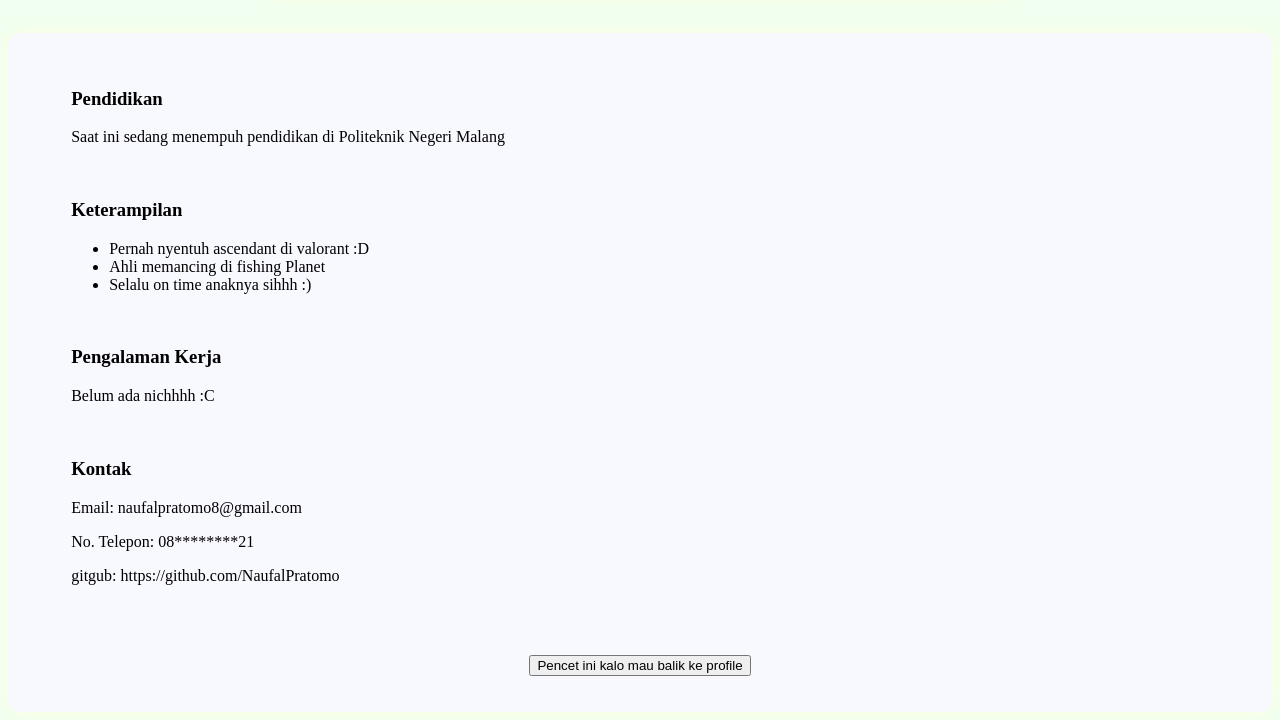
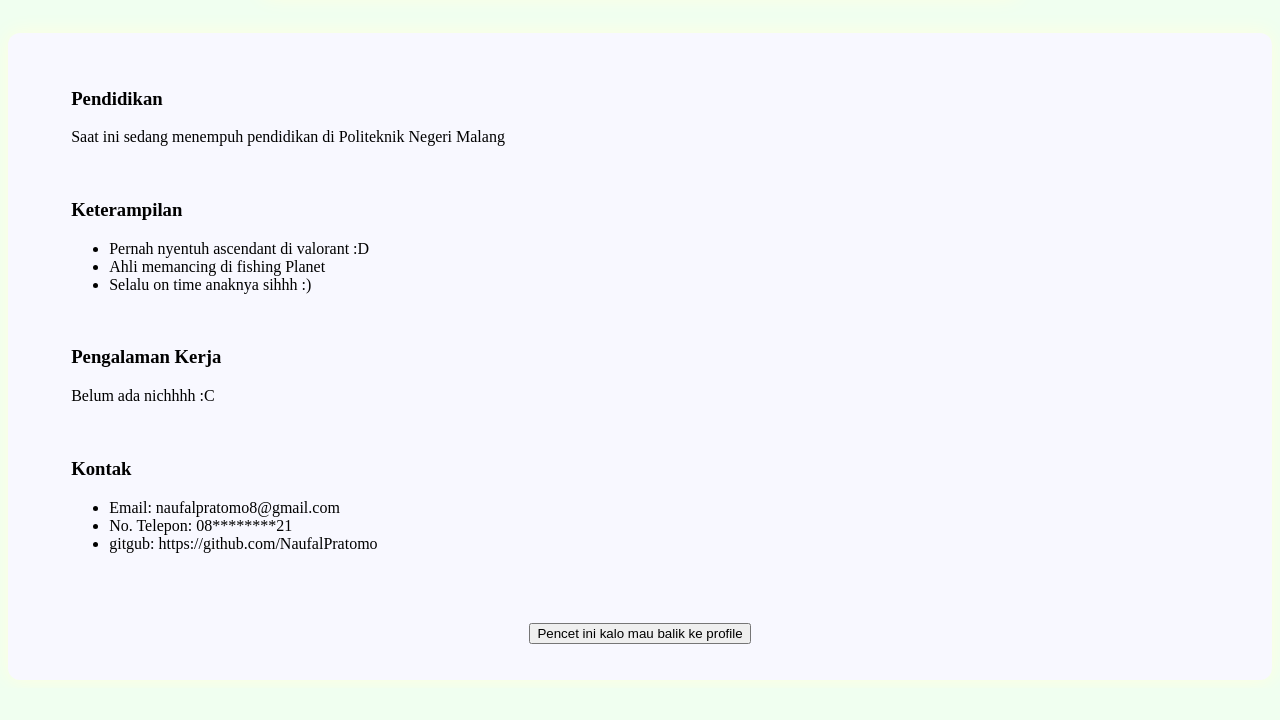
Before and after one commit to wrideveloper/wrideveloper.github.io, a plain HTML site: page cv.html in a window 1280 px wide. Shown: the part 210-930 px from the top of the page. After the commit the page ends 898 px from the top, so only its background shows below. Drawn offline with Linux system fonts and the light colour scheme.

Commit message:
update cv

```diff
--- a/cv.html
+++ b/cv.html
@@ -32,9 +32,11 @@
                 <p style =" margin-left: 5%;">Belum ada nichhhh :C</p>
                 <br>
                 <h3 style =" margin-left: 5%;">Kontak</h3>
-                <p style =" margin-left: 5%;">Email: naufalpratomo8@gmail.com</p>
-                <p style =" margin-left: 5%;">No. Telepon: 08********21</p>
-                <p style =" margin-left: 5%;">gitgub: https://github.com/NaufalPratomo</p>
+                <ul>
+                    <li style =" margin-left: 5%;">Email: naufalpratomo8@gmail.com</li>
+                    <li style =" margin-left: 5%;">No. Telepon: 08********21</li>
+                    <li style =" margin-left: 5%;">gitgub: https://github.com/NaufalPratomo</li>
+                </ul>
                 <br><br><br>
                 <center>
                     <a href="index.html"><button>Pencet ini kalo mau balik ke profile</button></a>
```
